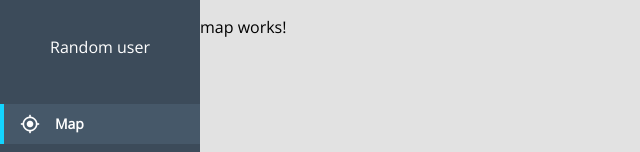
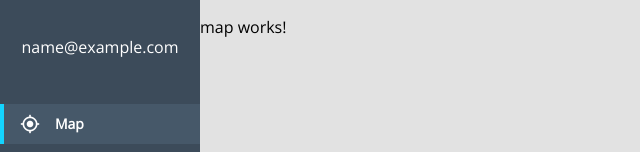
Before and after one commit to TomaszBorczyk/GPS_tracker, an Angular app: page /dashboard/map in a window 1280 px wide. Shown: the top 152 px of the page, without its empty margins (0-640 px from the left). Built offline with nearby package versions, Linux system fonts and the light colour scheme; sample sign-in values are in the browser's storage.

Commit message:
- Added localStorage read in dashboard

```diff
--- a/src/app/dashboard/dashboard.component.html
+++ b/src/app/dashboard/dashboard.component.html
@@ -1,6 +1,6 @@
 <aside>
   <div class="nav-profile">
-    <p>Random user</p>
+    <p>{{user.email}}</p>
   </div>
   <a *ngFor="let item of items" [routerLink]="['/dashboard', item.link]" routerLinkActive="active">
       <i class="material-icons">{{item.icon}}</i><p>{{item.name}}</p>
--- a/src/app/dashboard/dashboard.component.ts
+++ b/src/app/dashboard/dashboard.component.ts
@@ -1,4 +1,5 @@
 import { Component, Injectable, OnInit } from '@angular/core';
+import { User } from '../models/user.model';
 import { AuthService } from '../services/auth.service';
 
 @Component({
@@ -10,6 +11,7 @@ import { AuthService } from '../services/auth.service';
 @Injectable()
 export class DashboardComponent implements OnInit {
   private items: Array<object>;
+  private user: User;
 
   constructor( private my_authService: AuthService) {
     this.items = [
@@ -17,6 +19,8 @@ export class DashboardComponent implements OnInit {
       { name: 'Devices', icon: 'settings_remote', link: 'devices'},
       { name: 'Options', icon: 'settings', link: 'options'},
     ];
+
+    this.user = JSON.parse(localStorage.getItem('user'));
   }
 
   ngOnInit() {
--- a/src/app/services/auth.service.ts
+++ b/src/app/services/auth.service.ts
@@ -29,7 +29,6 @@ export class AuthService {
           throw(resJson.error.message);
         }
       });
-
   }
 
   public login(email: string, password: string): Promise<void> {
```
Also changed, not shown: 1 other file (tests, documents, lock files or other folders).
